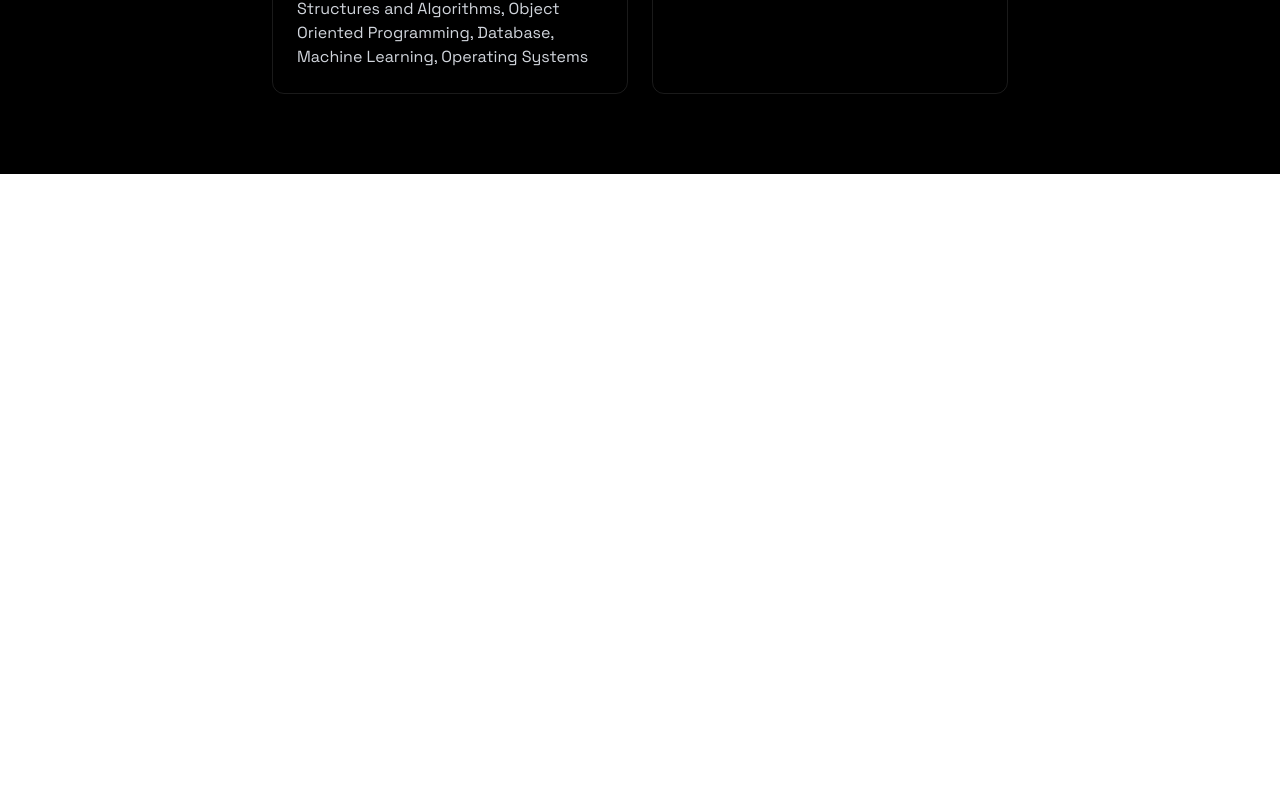
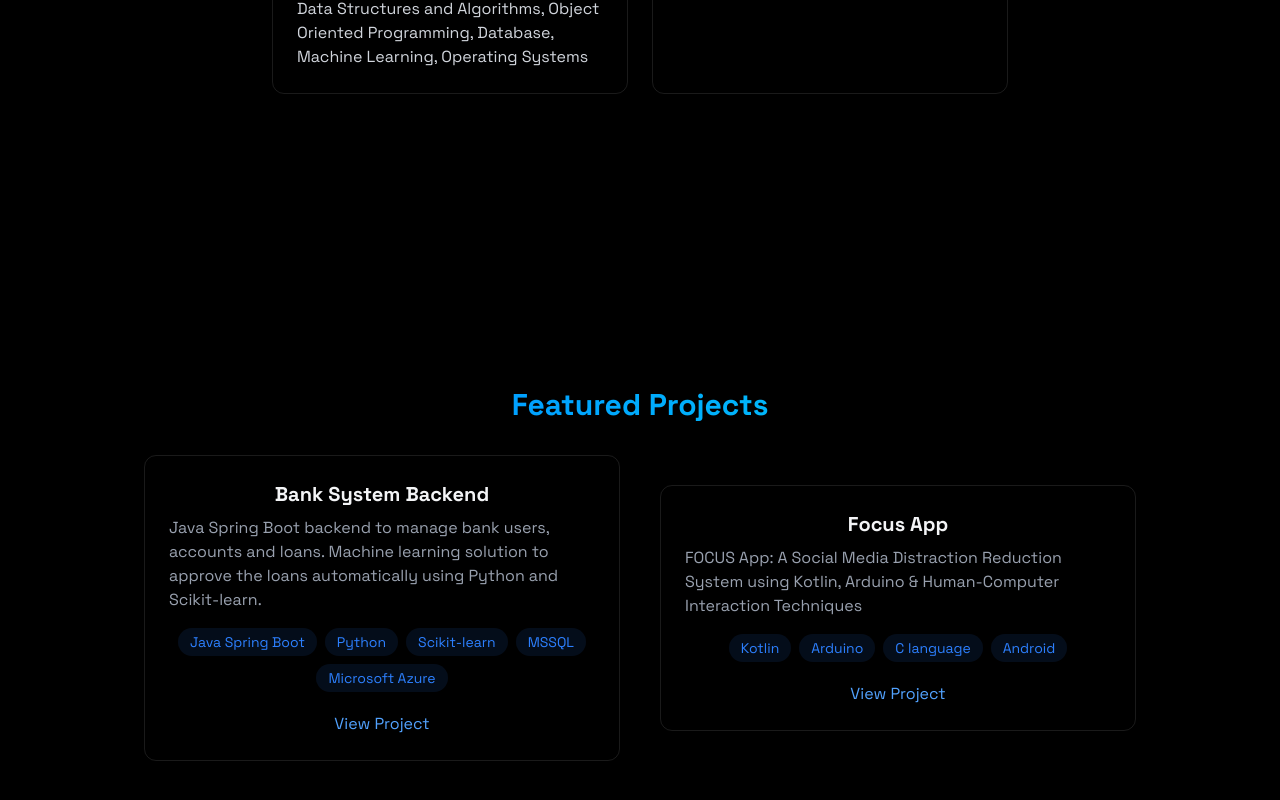
Before and after one commit to RashmikaD2001/portfolio, a React (Vite) app: page / in a window 1280 px wide. Shown: the part 1750-2550 px from the top of the page. Before the commit the page ends 1924 px from the top, so only its background shows below. Built offline with nearby package versions, Linux system fonts and the light colour scheme.

Commit message:
add projects to website

```diff
--- a/src/App.jsx
+++ b/src/App.jsx
@@ -4,7 +4,9 @@ import Navbar from './components/section/Navbar';
 import MobileMenu from './components/section/MobileMenu';
 import Home from './components/section/Home';
 import About from './components/section/About';
+import FeaturedProjects from './components/section/FeaturedProjects'
 import './index.css';
+
 
 function App() {
 
@@ -20,6 +22,7 @@ function App() {
           <MobileMenu menuOpen={menuOpen} setMenuOpen={setMenuOpen} />
           <Home />
           <About />
+          <FeaturedProjects />
 
         </div>
     </>
--- a/src/components/section/About.jsx
+++ b/src/components/section/About.jsx
@@ -6,7 +6,7 @@ const About = () => {
 
   const backendSkills = ['Java', 'Python', 'Microsoft Azure', 'MYSQL', 'MongoDB']
 
-  const mlSkills = ['Python', 'R', 'Tensorflow', 'Pytorch', 'Scikit-learn', 'HuggingFace', 'NVIDIA Cuda']
+  const mlSkills = ['Python', 'R', 'Tensorflow', 'Pytorch', 'Scikit-learn', 'HuggingFace']
 
   return (
     <section id="about" className="min-h-screen flex items-center justify-center py-20">
@@ -53,7 +53,7 @@ const About = () => {
                 <strong>BSc Hons in Computer Science (UG)</strong> University of Sri Jayewardenepura<br />(2022 July - Present)
               </li>
               <li>
-                Relevant Coursework: Data Structures and Algorithms, Object Oriented Programming, Database, Machine Learning, Operating Systems
+                Relevant Coursework: <br />Data Structures and Algorithms, Object Oriented Programming, Database, Machine Learning, Operating Systems
               </li>
             </ul>
           </div>
@@ -62,7 +62,7 @@ const About = () => {
             <h3 className="text-xl font-bold mb-4">Work Experience🏅</h3>
             <div className="space-y-4 text-gray-300">
               <div>
-                <h4 className="font-semibold">Searching Internship related to Software Engineering or Machine Learning 😁</h4>
+                <h4 className="font-semibold text-center">Searching Internship related to Software Engineering or Machine Learning 😁</h4>
               </div>
             </div>
           </div>
--- /dev/null
+++ b/src/components/section/FeaturedProjects.jsx
@@ -0,0 +1,30 @@
+import Project from "./Project"
+
+const FeaturedProjects = () => {
+    return (
+        <section id='projects' className="min-h-screen flex items-center justify-center py-20">
+            <div className="max-w-5xl mx-auto px-4">
+                <h2 className="text-3xl font-bold mb-8 bg-gradient-to-r from-blue-500 to-cyan-400 bg-clip-text text-center text-transparent">
+                    Featured Projects
+                </h2>
+
+                <div className="grid grid-cols-1 md:grid-cols-2 gap-10 place-items-center">
+                    <Project
+                        title='Bank System Backend'
+                        description='Java Spring Boot backend to manage bank users, accounts and loans. Machine learning solution to approve the loans automatically using Python and Scikit-learn.'
+                        skills={["Java Spring Boot", "Python", "Scikit-learn", "MSSQL", "Microsoft Azure"]}
+                        path='https://github.com/RashmikaD2001/Bank-System-Backend'
+                    />
+                    <Project
+                        title='Focus App'
+                        description='FOCUS App: A Social Media Distraction Reduction System using Kotlin, Arduino & Human-Computer Interaction Techniques'
+                        skills={['Kotlin', 'Arduino', 'C language', 'Android']}
+                        path='https://github.com/RashmikaD2001/Human-Computer-Interaction-Project'
+                    />
+                </div>
+            </div>
+        </section>
+    )
+}
+
+export default FeaturedProjects
--- a/src/components/section/Home.jsx
+++ b/src/components/section/Home.jsx
@@ -26,7 +26,7 @@ const Home = () => {
           </p>
 
           <div className="flex justify-center space-x-4 mt-4">
-            <a href="#project" className="bg-blue-500 text-white py-3 px-6 rounded font-medium transition relative overflow-hidden hover:-translate-y-0.5 hover:shadow-[0_0_15px_rgba(59, 130, 246,0.4)]">
+            <a href="#projects" className="bg-blue-500 text-white py-3 px-6 rounded font-medium transition relative overflow-hidden hover:-translate-y-0.5 hover:shadow-[0_0_15px_rgba(59, 130, 246,0.4)]">
               View Projects
             </a>
 
--- /dev/null
+++ b/src/components/section/Project.jsx
@@ -0,0 +1,27 @@
+const Project = ({ title, description, skills, path }) => {
+    return (
+        <div className="p-6 rounded-xl border border-white/10 hover:-translate-y-1 hover:border-blue-500/30 hover:shadow-[0_2px_8px_rgba(59,130,246,0.2)] transition w-full max-w-2xl">
+            <h3 className="text-center text-xl font-bold mb-2">{title}</h3>
+            <p className="mt-2 text-gray-400 mb-4">
+                {description}
+            </p>
+            <div className="flex flex-wrap justify-center gap-2 mb-4">
+                {skills.map((tech, key) => (
+                    <span
+                        key={key}
+                        className="bg-blue-500/10 text-blue-500 py-1 px-3 rounded-full text-sm hover:bg-blue-500/20 hover:shadow-[0_2px_8px_rgba(59,130,246,0.1)] transition-all"
+                    >
+                        {tech}
+                    </span>
+                ))}
+            </div>
+            <div className="flex justify-center items-center mt-5">
+                <a href={path} className="text-blue-400 hover:text-blue-300 transition-colors">
+                    View Project
+                </a>
+            </div>
+        </div>
+    )
+}
+
+export default Project
--- a/src/components/section/Skill.jsx
+++ b/src/components/section/Skill.jsx
@@ -7,7 +7,7 @@ export const Skill = ({ skills, skillType }) => {
           {skills.map((tech, key) => (
             <span
               key={key}
-              className="bg-blue-500/10 text-blue-500 py-1 px-3 rounded-full text-sm hover:bg-blue-500/20 hover:shadow-[0_2px_8px_rgba(59,130,2246,0.2)] transition"
+              className="bg-blue-500/10 text-blue-500 py-1 px-3 rounded-full text-sm hover:bg-blue-500/20 hover:shadow-[0_2px_8px_rgba(59,130,246,0.2)] transition"
             >
               {tech}
             </span>
```
Also changed, not shown: src/components/section/Projects.jsx (deleted).
